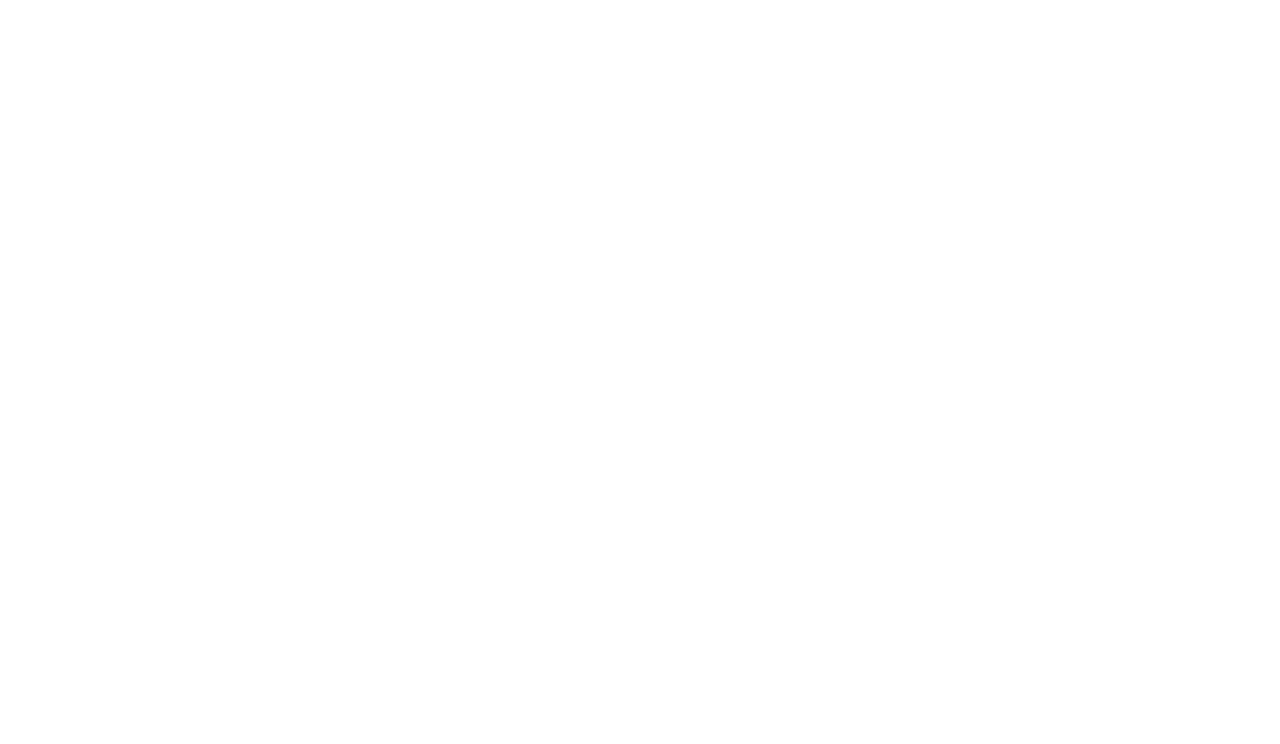
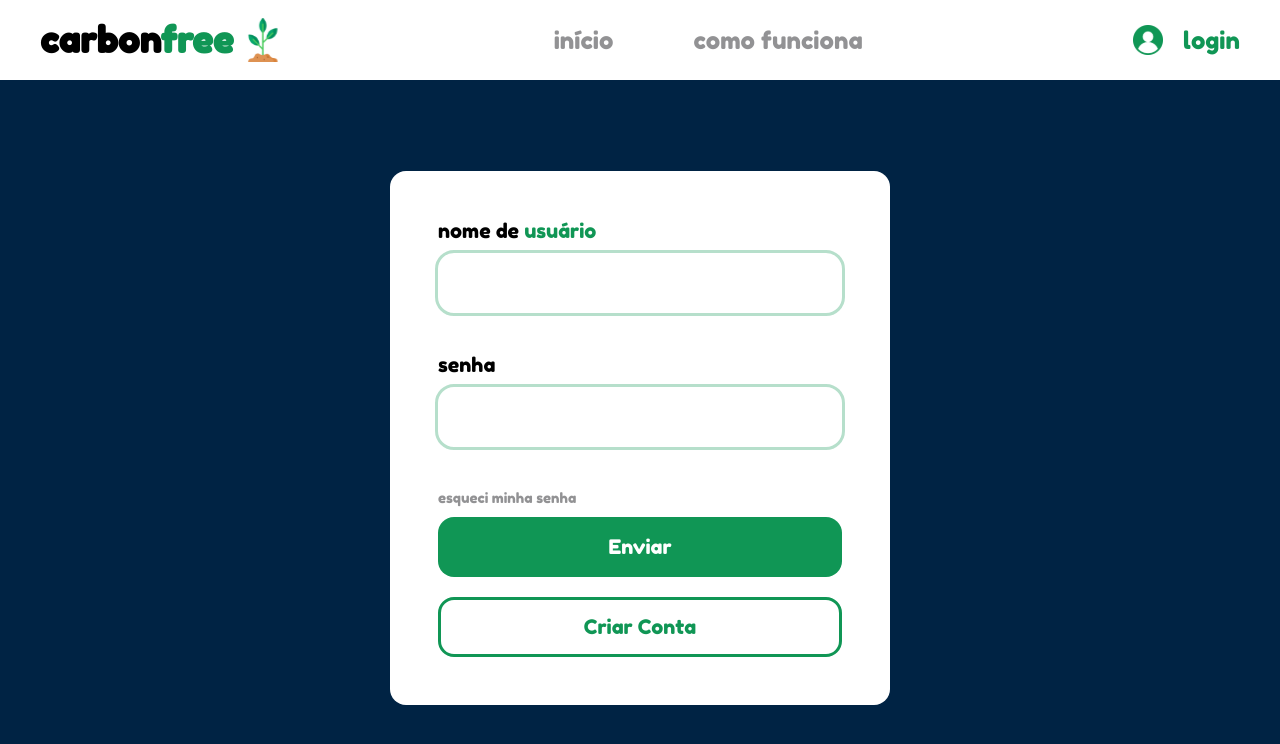
Before and after one commit to vinisodre/carbonfree-hackingrio, a React (Create React App) app in the folder carbonfree/: page /login in a window 1280 px wide. Before the commit this address had no page. Shown: the top 744 px of the page. Built offline with nearby package versions, Linux system fonts and the light colour scheme.

Commit message:
Login and Create Account Page created and styled

```diff
--- a/carbonfree/src/App.js
+++ b/carbonfree/src/App.js
@@ -2,6 +2,8 @@
 import "./index.css"
 import Home from "./pages/Home/Home"
 import HowWorks from "./pages/HowWorks/HowWorks";
+import CreateAccount from "./pages/Login/CreateAccount";
+import Login from "./pages/Login/Login";
 
 function App() {
   return (
@@ -13,6 +15,8 @@
             element={<Home />}
           />
           <Route path="como-funciona" element={<HowWorks />} />
+          <Route exact path="login" element={<Login />} />
+          <Route exact path="login/criar-conta" element={<CreateAccount />} />
         </Routes>
 
       </BrowserRouter>
--- a/carbonfree/src/components/LoginButton/LoginButton.jsx
+++ b/carbonfree/src/components/LoginButton/LoginButton.jsx
@@ -1,13 +1,14 @@
 import * as S from "./styles";
+import { Link } from "react-router-dom";
 import user from "../../assets/images/user.svg";
 
 const LoginButton = () => {
   return (
     <>
       <S.Container>
-        <S.Button>
+        <Link to="/login">
           <img src={user} alt="usuário" /> login
-        </S.Button>
+        </Link>
       </S.Container>
     </>
   );
--- a/carbonfree/src/components/LoginButton/styles.js
+++ b/carbonfree/src/components/LoginButton/styles.js
@@ -4,19 +4,17 @@
 display:flex;
 height:100%;
 align-items: center;
-`
-
-export const Button = styled.button`
-background: transparent;
-border: none;
+> a{
+  text-decoration: none;
 display:flex;
 font-size:24px;
 align-items: center;
 color: #109655;
+cursor: pointer;
 
 >img{
   width: 30px;
   margin-right: 20px;
 }
-
+}
 `
--- a/carbonfree/src/pages/Home/styles.js
+++ b/carbonfree/src/pages/Home/styles.js
@@ -3,7 +3,7 @@
 export const Container = styled.section`
 display:flex;
 flex-direction: column;
-min-height: 100vh;
+height: 100vh;
 width: 100%;
 background:#002344;
 `
@@ -13,7 +13,7 @@
 align-items:center;
 justify-content:space-evenly;
 width: 100%;
-height: 89.5vh;
+height: 89.4vh;
 > img{
 width: 440px;
 }
--- a/carbonfree/src/pages/HowWorks/styles.js
+++ b/carbonfree/src/pages/HowWorks/styles.js
@@ -15,7 +15,7 @@
 align-items:center;
 justify-content:space-evenly;
 width: 100%;
-min-height: 89.5vh;
+min-height: 89.4vh;
 `
 
 export const SectionContainer = styled.div`
--- /dev/null
+++ b/carbonfree/src/pages/Login/CreateAccount.jsx
@@ -0,0 +1,38 @@
+import * as S from "./styles";
+import { Link } from "react-router-dom";
+import Header from "../../components/Header/Header";
+
+const CreateAccount = () => {
+  return (
+    <S.Container>
+      <Header />
+      <S.ContentContainer>
+        <S.FormContainer onSubmit={(event) => event.preventDefault()}>
+          <div>
+            <S.Label>
+              nome de <b>usuário</b>
+            </S.Label>
+            <S.Input />
+          </div>
+          <div>
+            <S.Label>senha</S.Label>
+            <S.Input type="password" />
+          </div>
+          <div>
+            <S.Label>
+              confirmar <b>senha</b>
+            </S.Label>
+            <S.Input type="password" />
+          </div>
+          <div>
+            <S.Label>email</S.Label>
+            <S.Input />
+          </div>
+          <Link to="/login">já tem conta? clique aqui</Link>
+          <S.SubmitButton>Criar Conta</S.SubmitButton>
+        </S.FormContainer>
+      </S.ContentContainer>
+    </S.Container>
+  );
+};
+export default CreateAccount;
--- /dev/null
+++ b/carbonfree/src/pages/Login/Login.jsx
@@ -0,0 +1,36 @@
+import * as S from "./styles";
+import { Link, useNavigate } from "react-router-dom";
+import Header from "../../components/Header/Header";
+
+const Login = () => {
+  const navigate = useNavigate();
+  return (
+    <S.Container>
+      <Header />
+      <S.ContentContainer>
+        <S.FormContainer onSubmit={(event) => event.preventDefault()}>
+          <div>
+            <S.Label>
+              nome de <b>usuário</b>
+            </S.Label>
+            <S.Input />
+          </div>
+          <div>
+            <S.Label>senha</S.Label>
+            <S.Input type="password" />
+          </div>
+          <Link to="/">esqueci minha senha</Link>
+          <S.SubmitButton>Enviar</S.SubmitButton>
+          <S.CreateAccountButton
+            onClick={() => {
+              navigate("/login/criar-conta");
+            }}
+          >
+            Criar Conta
+          </S.CreateAccountButton>
+        </S.FormContainer>
+      </S.ContentContainer>
+    </S.Container>
+  );
+};
+export default Login;
--- /dev/null
+++ b/carbonfree/src/pages/Login/styles.js
@@ -0,0 +1,93 @@
+import styled from "styled-components";
+
+export const Container = styled.section`
+display:flex;
+flex-direction: column;
+min-height: 100vh;
+width: 100%;
+background:#002344;
+`
+
+export const ContentContainer = styled.div`
+display:flex;
+align-items:center;
+justify-content:space-evenly;
+width: 100%;
+min-height: 89.40vh;
+> img{
+width: 440px;
+}
+`
+
+export const FormContainer = styled.form`
+background: white;
+border-radius: 16px;
+width:500px;
+padding: 3rem;
+margin: 3rem 0;
+>div{
+  display:flex;
+  flex-direction: column;
+  align-items: flex-start;
+}
+>a{
+  text-decoration: none;
+  color:#929294;
+  font-size: 14px;
+}
+>*{
+  margin-bottom: 40px;
+  &:last-child{
+    margin-bottom:0;
+  }
+}
+
+`
+
+export const Label = styled.label`
+font-size: 20px;
+margin-bottom: 10px;
+>b{
+  font-weight: normal;
+  color:#109655;
+}
+`
+
+export const Input = styled.input`
+padding: 5px;
+outline: 3.5px solid rgba(16, 150, 85, 0.3);
+border: none;
+border-radius: 16px;
+height: 60px;
+width:100%;
+font-size:18px;
+&:focus{
+  outline: 3.5px solid rgba(16, 150, 85);
+}
+`
+
+export const SubmitButton = styled.button`
+  width: 100%;
+  background: #109655;
+  color: white;
+  font-size: 20px;
+  border-radius: 16px;
+  border:none;
+  height: 60px;
+  margin: 10px 0;
+  cursor: pointer;
+  `
+
+export const CreateAccountButton = styled.button`
+  width: 100%;
+  background: white ;
+  color: #109655;
+  font-size: 20px;
+  border-radius: 16px;
+  border-color:#109655;
+  border-width: 3.5px;
+  border-style: solid ;
+  height: 60px;
+  margin: 10px 0;
+  cursor: pointer;
+  `
```
